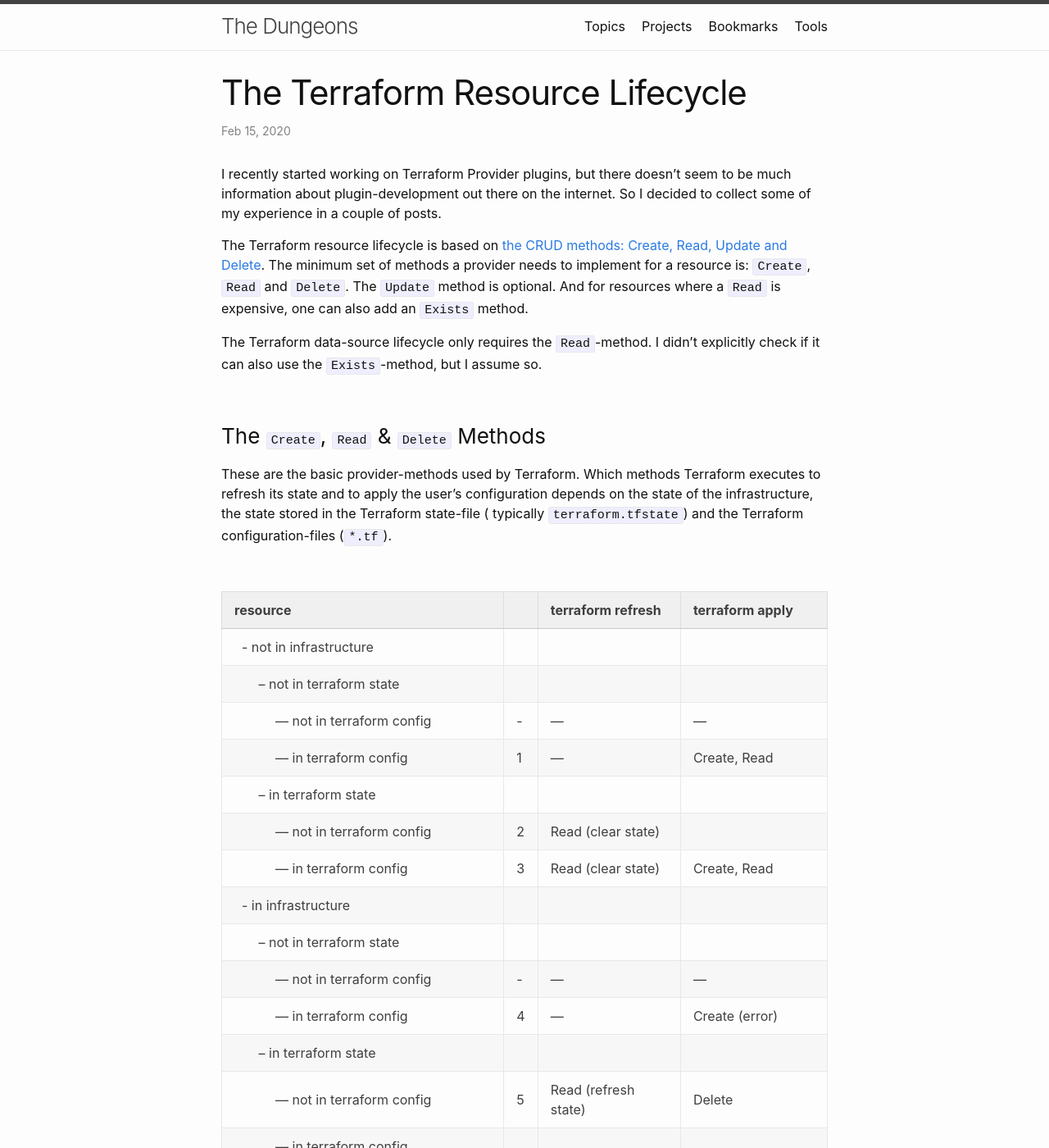
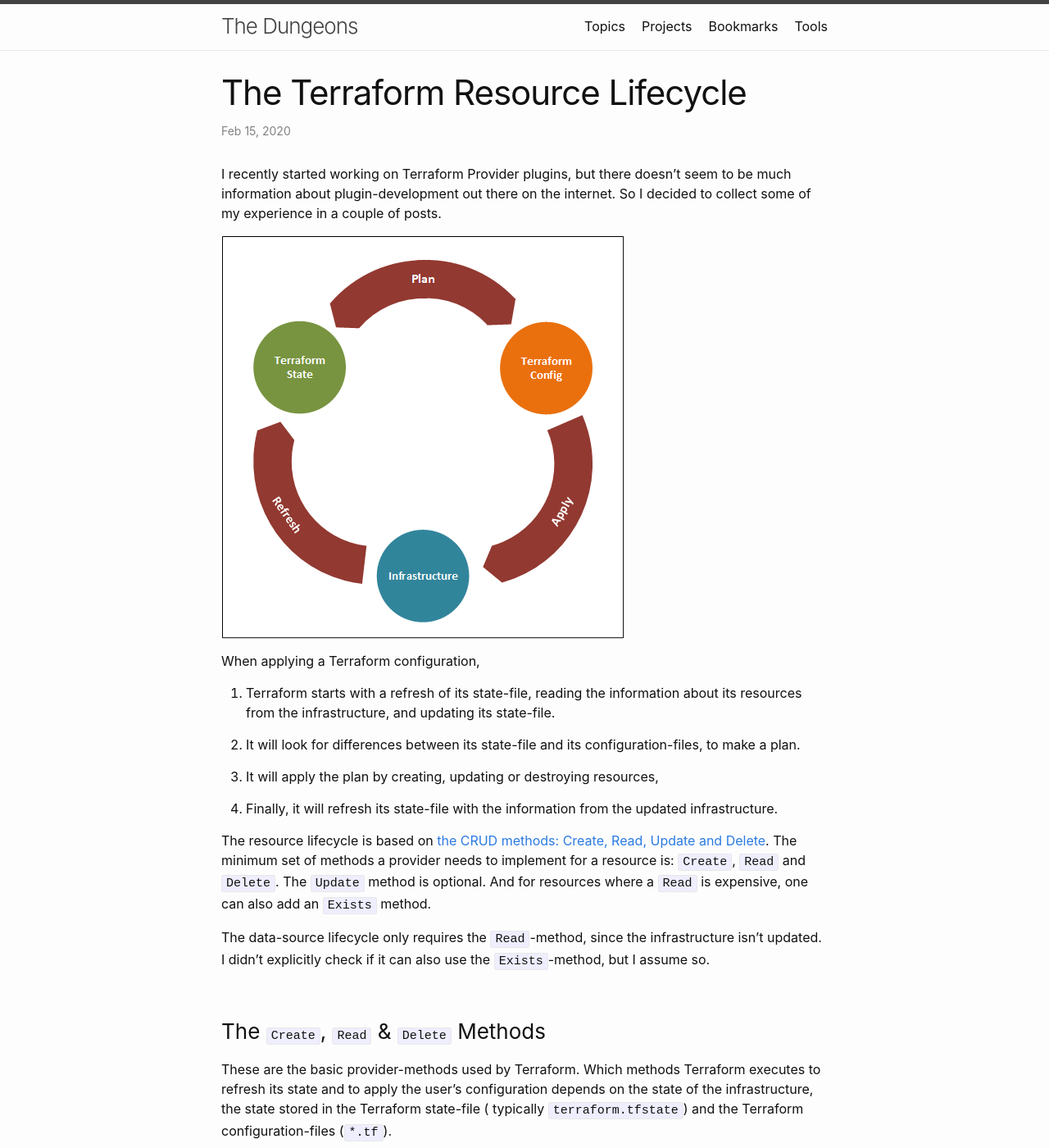
Before and after one commit to stefaanc/stefaanc.github.io, a Jekyll site: the page built from _posts/2020-02-15-the-terraform-resource-lifecycle.md, in a window 1280 px wide and 1400 px high. Shown: the whole window at 82% size. Built offline with Jekyll 4.4.1, drawn with Linux system fonts in a browser that asks for light colours; emoji names are drawn with the system emoji font.

Commit message:
added refresh-plan-apply drawing

```diff
--- a/_posts/2020-02-15-the-terraform-resource-lifecycle.md
+++ b/_posts/2020-02-15-the-terraform-resource-lifecycle.md
@@ -8,9 +8,21 @@
 
 I recently started working on Terraform Provider plugins, but there doesn't seem to be much information about plugin-development out there on the internet.  So I decided to collect some of my experience in a couple of posts.
 
-The Terraform resource lifecycle is based on [the CRUD methods: Create, Read, Update and Delete](https://en.wikipedia.org/wiki/Create,_read,_update_and_delete). The minimum set of methods a provider needs to implement for a resource is: `Create`, `Read` and `Delete`.  The `Update` method is optional.  And for resources where a `Read` is expensive, one can also add an `Exists` method.
+![refresh-plan-apply.png](/assets/2020-02-15-the-terraform-resource-lifecycle/refresh-plan-apply.png)
 
-The Terraform data-source lifecycle only requires the `Read`-method.  I didn't explicitly check if it can also use the `Exists`-method, but I assume so.
+When applying a Terraform configuration,
+
+1. Terraform starts with a refresh of its state-file, reading the information about its resources from the infrastructure, and updating its state-file.
+
+2. It will look for differences between its state-file and its configuration-files, to make a plan.
+
+3. It will apply the plan by creating, updating or destroying resources,
+
+4. Finally, it will refresh its state-file with the information from the updated infrastructure.
+
+The resource lifecycle is based on [the CRUD methods: Create, Read, Update and Delete](https://en.wikipedia.org/wiki/Create,_read,_update_and_delete). The minimum set of methods a provider needs to implement for a resource is: `Create`, `Read` and `Delete`.  The `Update` method is optional.  And for resources where a `Read` is expensive, one can also add an `Exists` method.
+
+The data-source lifecycle only requires the `Read`-method, since the infrastructure isn't updated.  I didn't explicitly check if it can also use the `Exists`-method, but I assume so.
 
 <br/>
 
```
Also changed, not shown: funny.md (+5 -3 lines), assets/2020-02-15-the-terraform-resource-lifecycle/refresh-plan-apply.png (added), 1 other file.
